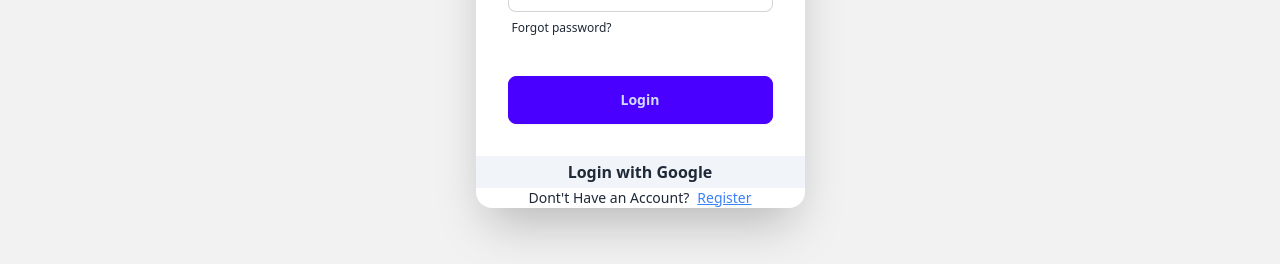
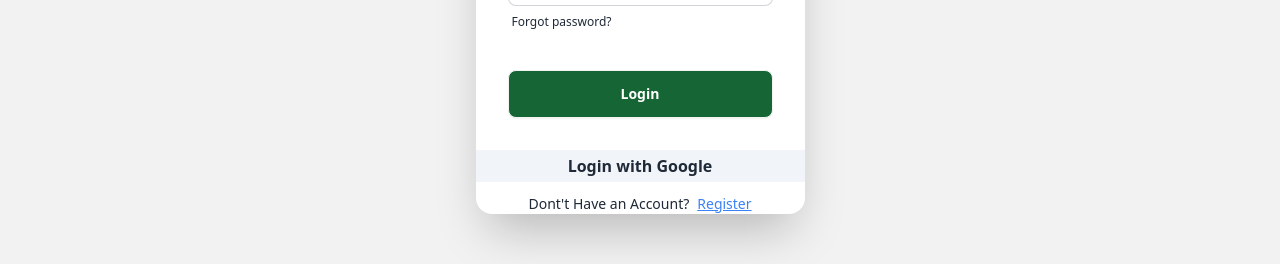
Before and after one commit to lilarani/Eco-Adventure, a React (Vite) app: page /login in a window 1280 px wide. Shown: the part 521-785 px from the top of the page. Built offline with nearby package versions, Linux system fonts and the light colour scheme; no server answers.

Commit message:
login and register btns color changes

```diff
--- a/src/pages/Login.jsx
+++ b/src/pages/Login.jsx
@@ -54,7 +54,7 @@ const Login = () => {
   };
 
   return (
-    <div className="hero bg-base-200 min-h-screen">
+    <div className="hero bg-base-200 min-h-screen p-3">
       <div className="hero-content flex-col lg:flex-row-reverse ">
         <div className="card bg-base-100 w-full max-w-md shrink-0 shadow-2xl">
           <form onSubmit={handleLogin} className="card-body">
@@ -96,16 +96,16 @@ const Login = () => {
               </label>
             </div>
             <div className="form-control mt-6">
-              <button className="btn btn-primary ">Login</button>
+              <button className="btn bg-green-800 text-white">Login</button>
             </div>
           </form>
           <button
             onClick={loginWithGoogle}
-            className="w-full  py-1 bg-slate-100 font-semibold"
+            className="w-full py-1  bg-slate-100 font-semibold"
           >
             Login with Google
           </button>
-          <p className="text-sm text-center">
+          <p className="text-sm text-center mt-3">
             Dont't Have an Account?
             <Link to={'/register'} className="text-blue-500 ml-2 underline">
               Register
--- a/src/pages/Register.jsx
+++ b/src/pages/Register.jsx
@@ -135,7 +135,12 @@ const Register = () => {
               )}
             </div>
             <div className="form-control mt-6">
-              <button className="btn btn-primary ">Register</button>
+              <button
+                className="btn bg-green-800 text-white
+              "
+              >
+                Register
+              </button>
             </div>
           </form>
           <p className="text-sm text-center">
```
